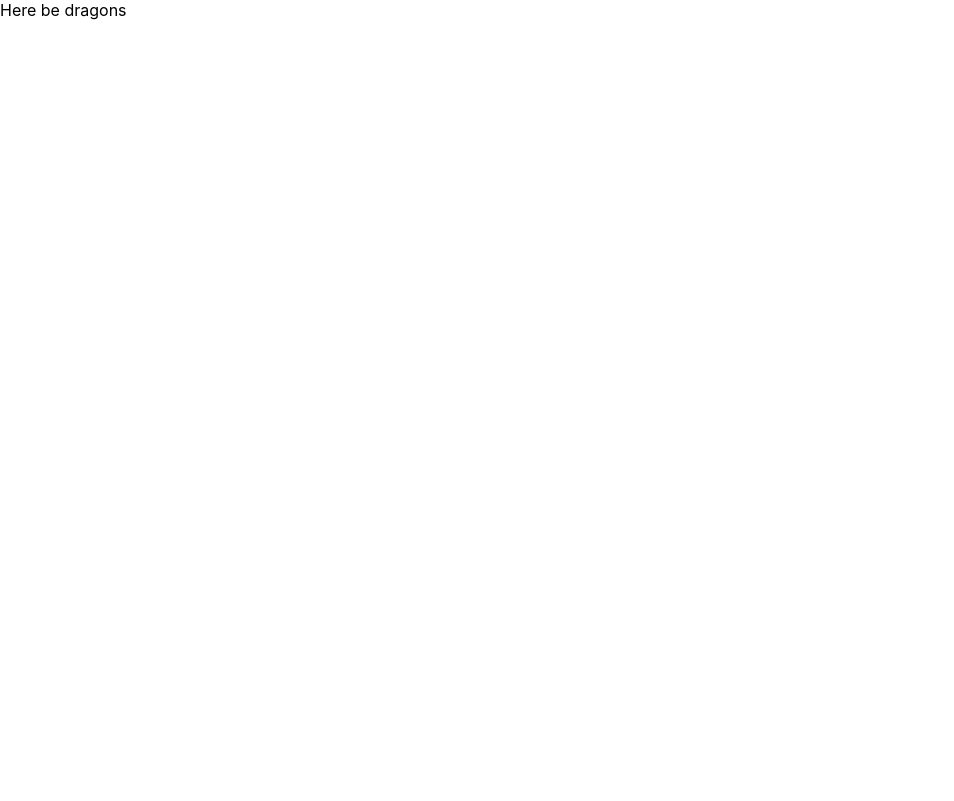
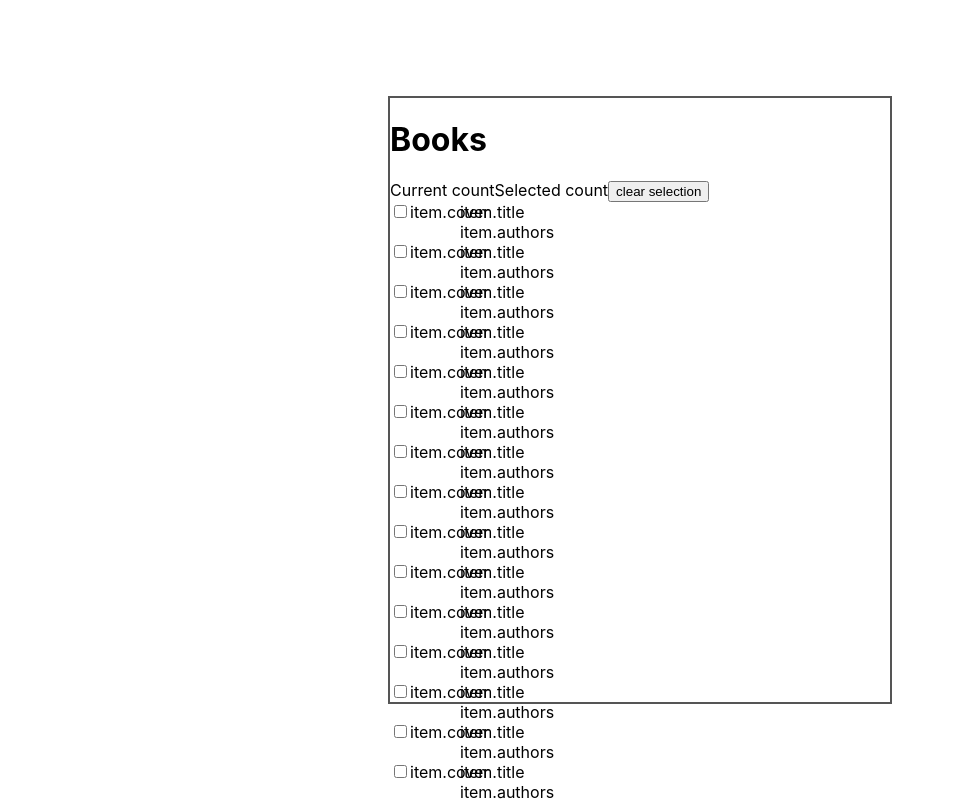
Before and after one commit to mchcnw/infinite-scroll, a React (Create React App) app: page / in a window 1280 px wide. Shown: the top 801 px of the page, without its empty margins (0-954 px from the left). Built offline with nearby package versions, Linux system fonts and the light colour scheme; the HTML template or start-up script is replaced by a standard one.

Commit message:
feat(layout): scaffold components

```diff
--- a/src/App.js
+++ b/src/App.js
@@ -1,12 +1,17 @@
 import React from 'react';
+import Header from './Components/Header'
+import Booklist from './Components/BookList';
 
 import './App.css';
 
 
 function App() {
   return (
-    <div>
-      Here be dragons
+    <div style={{ display: 'flex',alignItems: 'center', justifyContent: 'center' , width: '10ovw', height: '100vh'}}>
+      <div style={{ width: '500px', border: '#555555 2px solid' }}>
+        <Header />
+        <Booklist />
+      </div>
     </div>
   );
 }
--- /dev/null
+++ b/src/Components/BookItem.js
@@ -0,0 +1,16 @@
+import React from 'react';
+
+const BookItem = () => {
+    return (
+        <div style={{ display: 'flex', maxHeight: '75px'}}>
+            <div><input type="checkbox" /></div>
+            <div style={{maxWidth: '50px'}}>item.cover</div>
+            <div style={{ display: 'flex', flexDirection:'column'}}>
+                <div>item.title</div>
+                <div>item.authors</div>
+            </div>
+        </div>
+    )
+}
+
+export default BookItem;
--- /dev/null
+++ b/src/Components/BookList.js
@@ -0,0 +1,17 @@
+import React from 'react';
+import BookItem from './BookItem';
+
+const Booklist = () => {
+    const renderBookItems = () => {
+        return [...Array(32)].map(() => (
+            <BookItem />
+        ))
+    }
+    return (
+        <div style={{height: '500px'}}>
+            {renderBookItems()}
+        </div>
+    )
+    }
+
+export default Booklist;
--- /dev/null
+++ b/src/Components/Header.js
@@ -0,0 +1,15 @@
+import React from 'react'
+
+const Header = () => {
+    return (
+        <div>
+   <h1>Books</h1>
+   <div>
+    <span>Current count</span><span>Selected count</span><button>clear selection</button>
+   </div>
+        </div>
+
+    )
+}
+
+export default Header;
```
